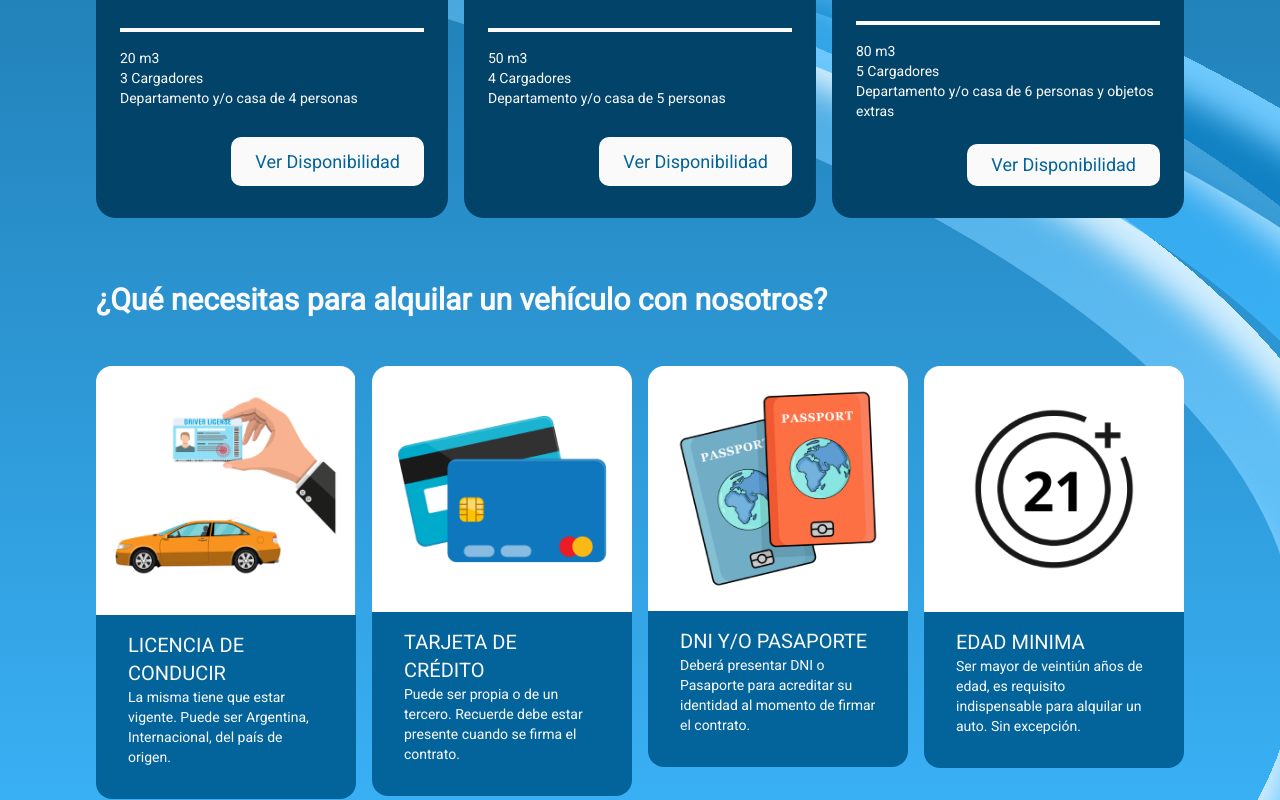
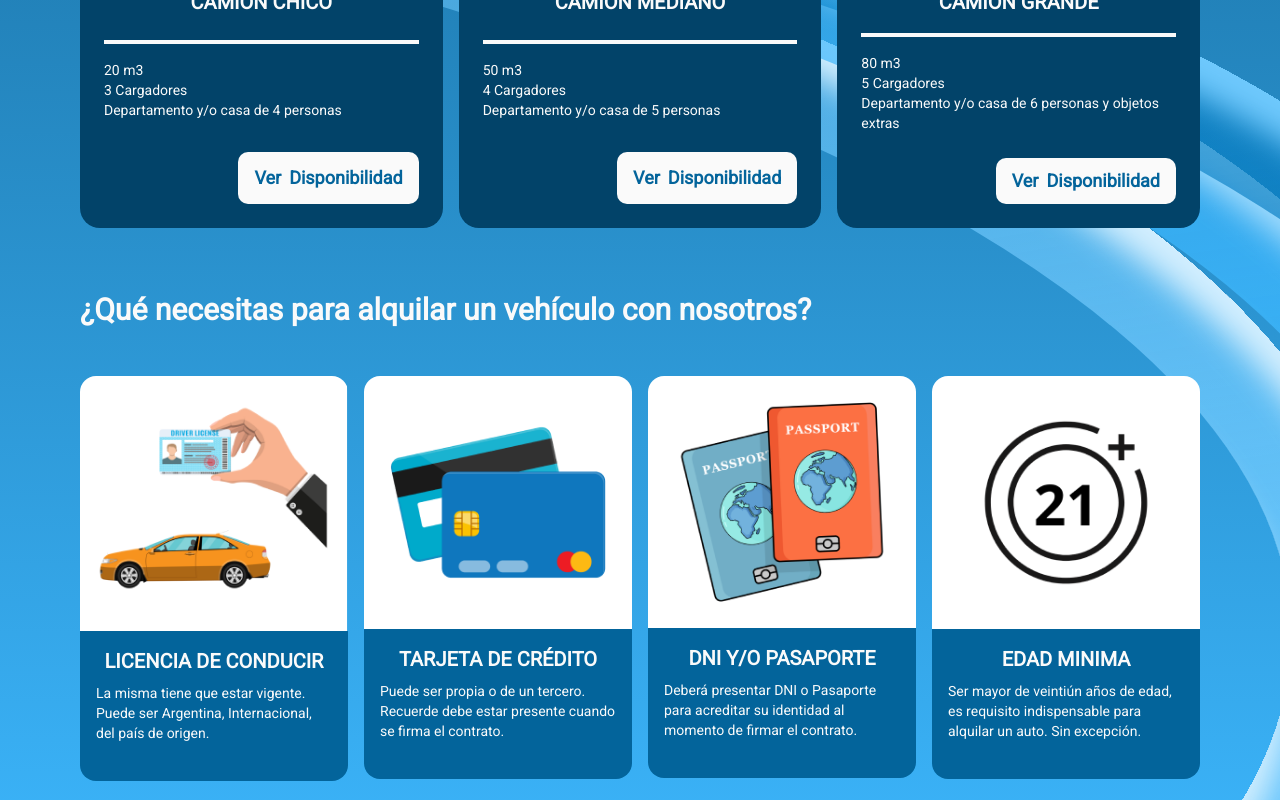
Before and after one commit to Nelsondmondragon/s7-12-m-javareact, a Next.js app in the folder frontend/: page / in a window 1280 px wide. Shown: the part 1200-2000 px from the top of the page. Built offline with nearby package versions, Linux system fonts and the light colour scheme.

Commit message:
corregir elementos en el homepage para hacerlo responsive

```diff
--- a/frontend/src/app/globals.css
+++ b/frontend/src/app/globals.css
@@ -52,7 +52,7 @@
   }
 
   .btn {
-    @apply text-lg text-primary-600 px-6 py-1 bg-white rounded-[10px] hover:bg-primary-50;
+    @apply text-lg text-primary-600  px-4 py-0.5 md:py-1 bg-white rounded-[10px] hover:bg-primary-50;
   }
   .btnSecond {
     @apply text-primary-100  bg-primary-600 hover:bg-primary-400;
--- a/frontend/src/components/Header/index.tsx
+++ b/frontend/src/components/Header/index.tsx
@@ -1,3 +1,4 @@
+'use client';
 import { useState } from 'react';
 import { useDispatch, useSelector } from 'react-redux';
 import { useRouter } from 'next/navigation';
--- a/frontend/src/components/calculator/MoveThing.tsx
+++ b/frontend/src/components/calculator/MoveThing.tsx
@@ -16,12 +16,12 @@ type Props = {};
 export const MoveThing = (props: Props) => {
   return (
     <section className="px-4 py-8 n">
-      <h1 className="text-center text-3xl text-white mb-8">
+      {/* <h1 className="text-center text-3xl text-white mb-8">
         Selecciona los Elementos que vas a mudar
-      </h1>
+      </h1> */}
 
-      <div className="grid md:grid-cols-[minmax(120px,_1fr)_300px] gap-2">
-        <div className="grid grid-cols-[repeat(auto-fill,minmax(80px,_1fr))] md:grid-cols-[repeat(auto-fill,minmax(120px,_1fr))] gap-1 md:gap-2 px-1 md:px-4 ">
+      <div className="grid lg:grid-cols-[minmax(120px,_1fr)_400px] gap-2">
+        <div className="grid grid-cols-[repeat(auto-fill,minmax(80px,_1fr))] lg:grid-cols-[repeat(auto-fill,minmax(120px,_1fr))] gap-1 md:gap-2 px-1 md:px-4 ">
           {calculatorData.map((article) => {
             return <ThingCard thing={article} key={article.title} />;
           })}
--- a/frontend/src/components/calculator/SelectedElement.tsx
+++ b/frontend/src/components/calculator/SelectedElement.tsx
@@ -93,11 +93,9 @@ export const SelectedArticles = (props: Props) => {
   };
 
   return (
-    <div className="flex flex-col flex-1 justify-between">
-      <article className="relative p-4 rounded-lg bg-neutral-100 flex-1">
-        <h2 className="text-lg text-center font-semibold mb-4 ">
-          Seleccionados
-        </h2>
+    <div className="flex flex-col flex-1 justify-between md:px-4 lg:px-0">
+      <article className="relative p-4 md:px-8 rounded-lg bg-neutral-100 flex-1">
+        <h2 className="text-lg text-left font-semibold mb-4 ">Tu mudanza:</h2>
         <div className="h-[300px] overflow-auto mb-8 ">
           {selectedItems.map((item) => {
             return (
--- a/frontend/src/components/calculator/ThingCard/MoveToTruck.tsx
+++ b/frontend/src/components/calculator/ThingCard/MoveToTruck.tsx
@@ -46,13 +46,13 @@ export const MoveToTruck = ({ thing, side }) => {
   return (
     <div className="flex items-center gap-3 text-white">
       <div
-        className="absolute top-0 left-0 md:hidden cursor-pointer bg-opacity-50 w-full h-full"
+        className="absolute top-0 left-0 lg:hidden cursor-pointer bg-opacity-50 w-full h-full"
         onClick={() => {
           onAddToCart();
         }}
       ></div>
 
-      <div className="hidden md:flex items-center gap-3">
+      <div className="hidden lg:flex items-center gap-3">
         <button
           type="button"
           disabled={processing | (selectedItem.length === 0)}
--- a/frontend/src/components/calculator/ThingCard/index.tsx
+++ b/frontend/src/components/calculator/ThingCard/index.tsx
@@ -16,10 +16,10 @@ export const ThingCard = ({ thing }: ThingProps) => {
   );
   return (
     <article
-      className={`relative grid bg-neutral-100 md:h-[130px] items-center justify-items-center rounded-xl py-1 px-1 transition-all duration-700 ease-in-out  hover:scale-105 border-2 border-primary `}
+      className={`relative grid bg-neutral-100 lg:h-[130px] items-center justify-items-center rounded-xl py-1 px-1 transition-all duration-700 ease-in-out  hover:scale-105 border-2 border-primary `}
     >
       <div
-        className={`flex items-center justify-center w-10 md:w-20 h-10 md:h-20 `}
+        className={`flex items-center justify-center w-10 lg:w-20 h-10 lg:h-20 `}
       >
         <Image
           src={thing.image}
--- a/frontend/src/components/requierement/index.tsx
+++ b/frontend/src/components/requierement/index.tsx
@@ -15,8 +15,10 @@ const CardRequirement = ({ image, title, description }: RequirementType) => {
         height={300}
         alt={title}
       />
-      <div className=" bg-primary-600 px-4 md:px-8 pt-4 min-h-[150px] rounded-b-2xl text-white">
-        <h3 className="text-base md:text-xl">{title}</h3>
+      <div className=" bg-primary-600 px-4 md:px-6 lg:px-4 pt-4 min-h-[150px] rounded-b-2xl text-white">
+        <h3 className="text-base md:text-xl lg:text-base xl:text-xl font-semibold text-center mb-2">
+          {title}
+        </h3>
         <div className="text-sm pb-8">
           <p>{description}</p>
         </div>
@@ -29,11 +31,11 @@ type Props = {};
 
 export const Requirement = (props: Props) => {
   return (
-    <section className="px-4 md:px-12 lg:px-24 pb-24">
+    <section className="px-4 md:px-12 lg:px-20 pb-24">
       <h2 className="md:text-2xl lg:text-3xl text-white my-12 font-semibold ">
         ¿Qué necesitas para alquilar un vehículo con nosotros?
       </h2>
-      <div className="grid grid-cols-2 md:grid-cols-2 lg:grid-cols-4 gap-4 text-lg">
+      <div className="grid grid-cols-2 md:grid-cols-2 lg:grid-cols-4 md:gap-4 lg:gap-2 xl:gap-4 text-lg">
         <CardRequirement
           image="/assets/images/licencia.png"
           title="LICENCIA DE CONDUCIR"
--- a/frontend/src/components/typeVehicle/index.tsx
+++ b/frontend/src/components/typeVehicle/index.tsx
@@ -46,7 +46,7 @@ const CardTruck = ({ image, title, line1, line2, line3 }: TruckType) => {
           height={45}
           alt={title}
         />
-        <div className=" lg:h-64   bg-primary-600 md:bg-primary-700 md:rounded-[20px] lg:rounded-t-none px-0 md:px-4 lg:px-6 pb-4 md:pb-0 pt-4 rounded-b-[20px] grid">
+        <div className=" lg:h-64 bg-primary-600 md:bg-primary-700 md:rounded-[20px] lg:rounded-t-none px-0 md:px-4 lg:px-6 pb-4 md:pb-0 pt-4 rounded-b-[20px] grid">
           <h3 className="text-center text-base md:text-xl font-bold md:pb-2  md:border-b-4 md:border-b-white">
             {title}
           </h3>
@@ -55,12 +55,15 @@ const CardTruck = ({ image, title, line1, line2, line3 }: TruckType) => {
             <p>{line2}</p>
             <p>{line3}</p>
           </div>
-          <div className="hidden md:flex justify-end">
+          <div className="hidden md:flex justify-end text-base">
             <button
-              className="btn mb-8"
+              className="btn mb-6 w-max px-4"
               onClick={() => onCheckAvailability(title)}
             >
-              Ver Disponibilidad
+              <p className="flex space-x-2 font-semibold">
+                <span>Ver</span>
+                <span className="hidden md:flex "> Disponibilidad</span>
+              </p>
             </button>
           </div>
         </div>
@@ -72,7 +75,7 @@ const CardTruck = ({ image, title, line1, line2, line3 }: TruckType) => {
 type Props = {};
 export const TypesVehicle = (props: Props) => {
   return (
-    <section className="p-4 md:px-12 lg:px-24">
+    <section className="p-4 md:px-12 lg:px-20">
       <div className="hidden md:block">
         <h2 className="text-2xl lg:text-3xl text-white my-12 font-semibold ">
           Selecciona el vehículo que necesitas para tu mudanza
```
